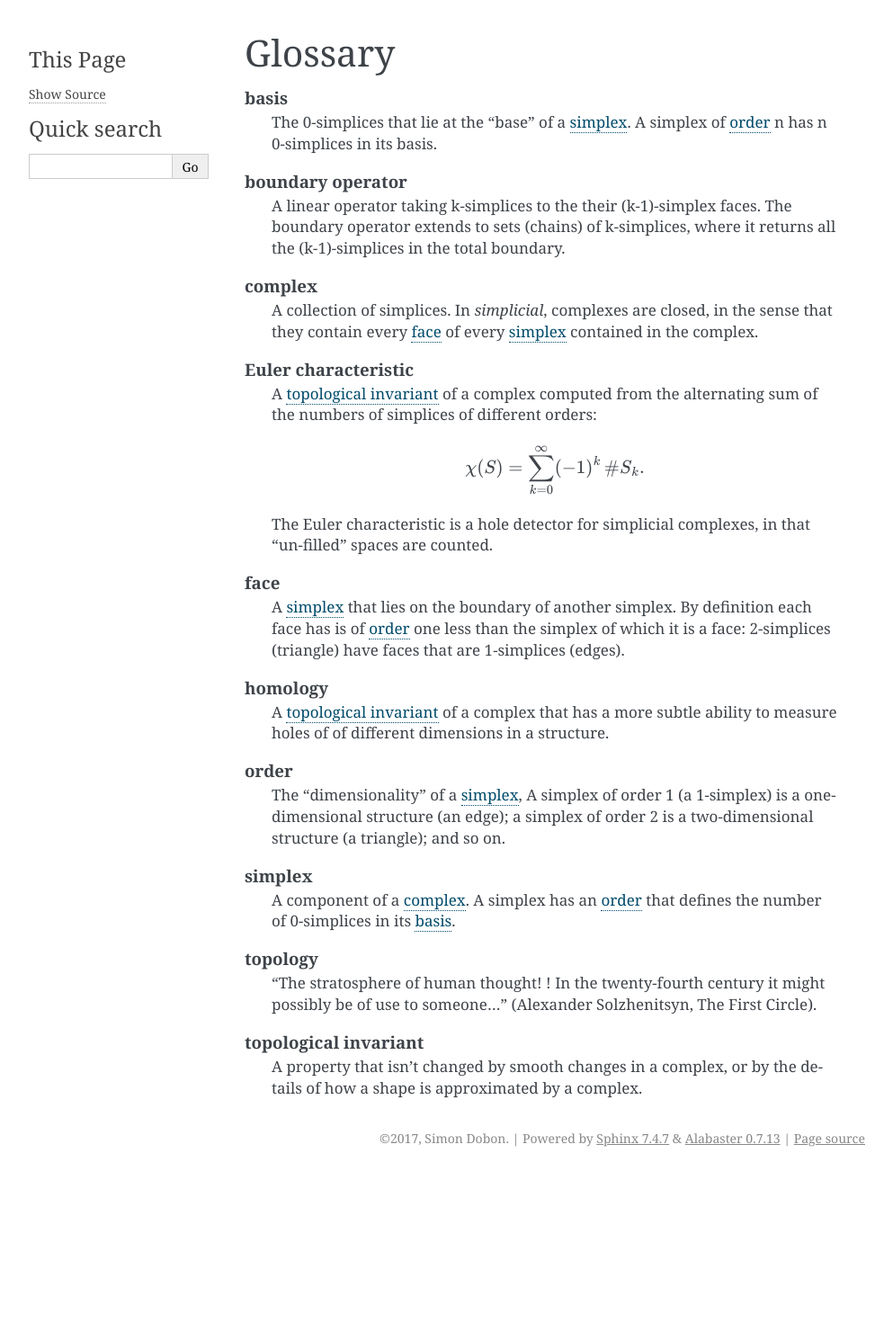
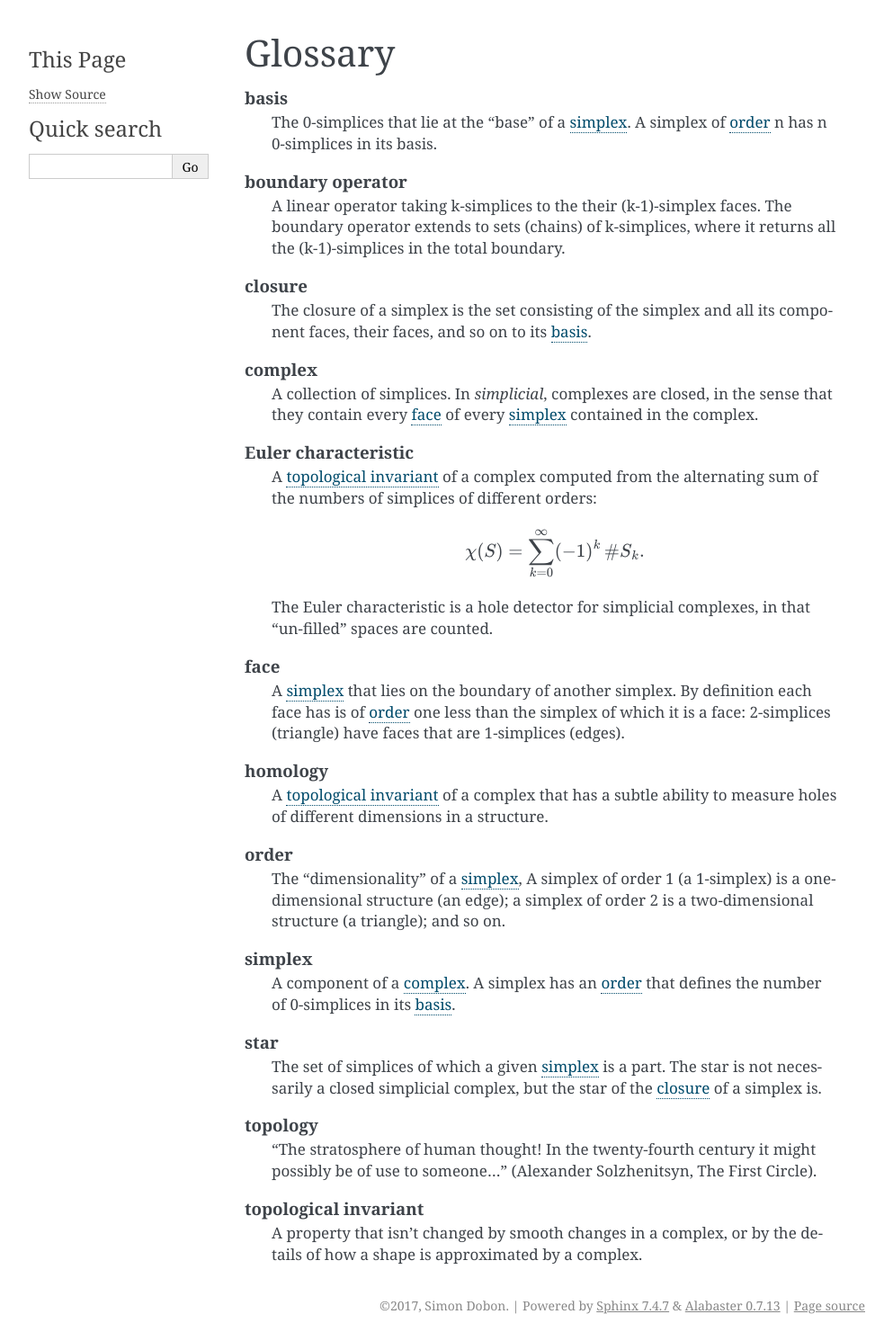
Before and after one commit to simoninireland/simplicial, a Sphinx documentation site: the page built from doc/glossary.rst, in a window 1280 px wide. Shown: the whole page at 90% size, without its empty margins (148-1141 px from the left). Built offline with Sphinx 7.4.7, drawn with Linux system fonts in a browser that asks for light colours; before the commit the page ends 1305 px from its top, so only the background shows below that.

Commit message:
A few changes not quite completed

```diff
--- a/doc/glossary.rst
+++ b/doc/glossary.rst
@@ -15,6 +15,11 @@ Glossary
       A linear operator taking k-simplices to the their (k-1)-simplex
       faces. The boundary operator extends to sets (chains) of k-simplices,
       where it returns all the (k-1)-simplices in the total boundary.
+
+   closure
+      The closure of a simplex is the set consisting of the simplex
+      and all its component faces, their faces, and so on to its
+      :term:`basis`.
 
    complex
       A collection of simplices. In `simplicial`, complexes are
@@ -39,8 +44,8 @@ Glossary
       (triangle) have faces that are 1-simplices (edges).
 
    homology
-      A :term:`topological invariant` of a complex that has a more
-      subtle ability to measure holes of of different dimensions in a
+      A :term:`topological invariant` of a complex that has a
+      subtle ability to measure holes of different dimensions in a
       structure.
 
    order
@@ -54,8 +59,13 @@ Glossary
       :term:`order` that defines the number of 0-simplices in its
       :term:`basis`.
 
+   star
+      The set of simplices of which a given :term:`simplex` is a part.
+      The star is not necessarily a closed simplicial complex, but the
+      star of the :term:`closure` of a simplex is.
+
    topology
-      "The stratosphere of human thought! ! In the twenty-fourth
+      "The stratosphere of human thought! In the twenty-fourth
       century it might possibly be of use to someone..." (Alexander
       Solzhenitsyn, The First Circle).
 
```
Also changed, not shown: doc/simplicialcomplex.rst (+7 -5 lines), 4 other files.
